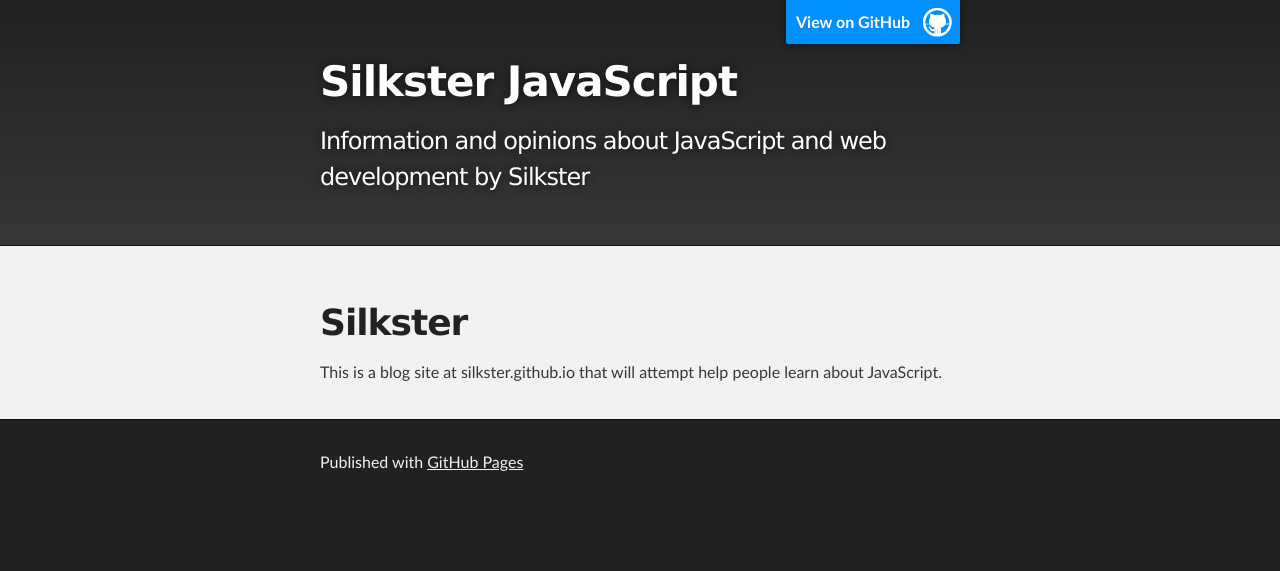
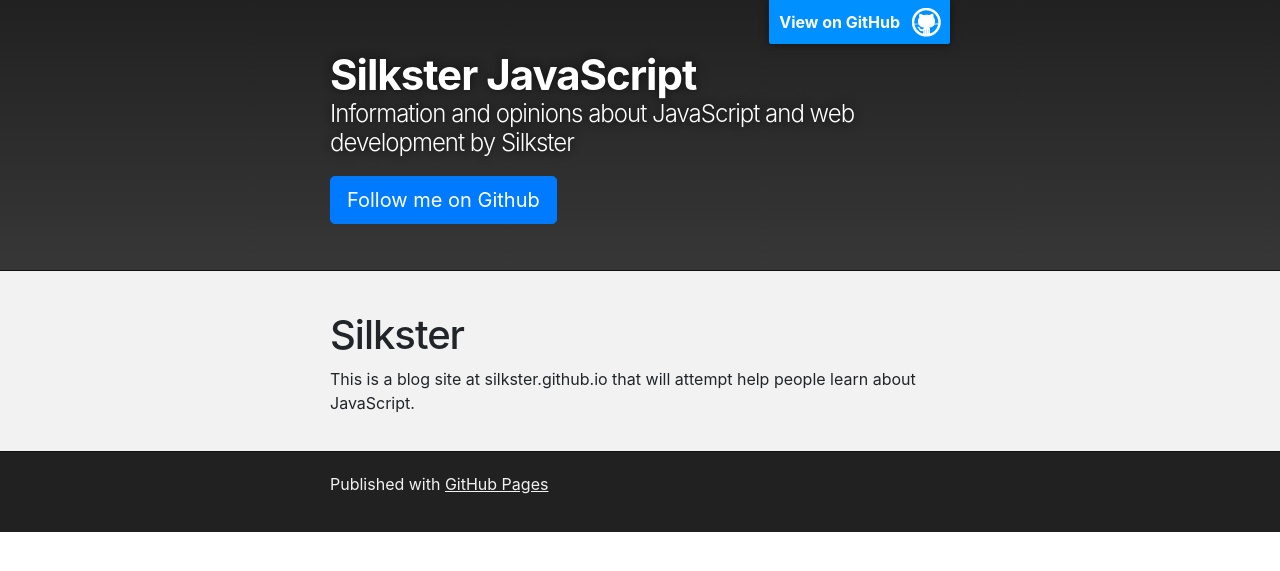
Before and after one commit to silkster/silkster.github.io, a Jekyll site: the page built from index.html, in a window 1280 px wide. Shown: the top 571 px of the page. Built offline with Jekyll 4.4.1, drawn with Linux system fonts in a browser that asks for light colours.

Commit message:
add bootstrap CSS via CDN

```diff
--- a/_layouts/default.html
+++ b/_layouts/default.html
@@ -6,7 +6,7 @@
     <meta http-equiv="X-UA-Compatible" content="IE=edge">
     <meta name="viewport" content="width=device-width,maximum-scale=2">
     <link rel="stylesheet" type="text/css" media="screen" href="{{ '/assets/css/style.css?v=' | append: site.github.build_revision | relative_url }}">
-
+    <link rel="stylesheet" type="text/css" media="screen" href="https://stackpath.bootstrapcdn.com/bootstrap/4.1.3/css/bootstrap.min.css">
 {% seo %}
   </head>
 
@@ -26,6 +26,8 @@
               <a class="tar_download_link" href="{{ site.github.tar_url }}">Download this project as a tar.gz file</a>
             </section>
           {% endif %}
+
+          <p><a class="btn btn-primary btn-lg" href="http://github.com/silkster" role="button">Follow me on Github</a></p>
         </header>
     </div>
 
```
Also changed, not shown: 1 other file.
